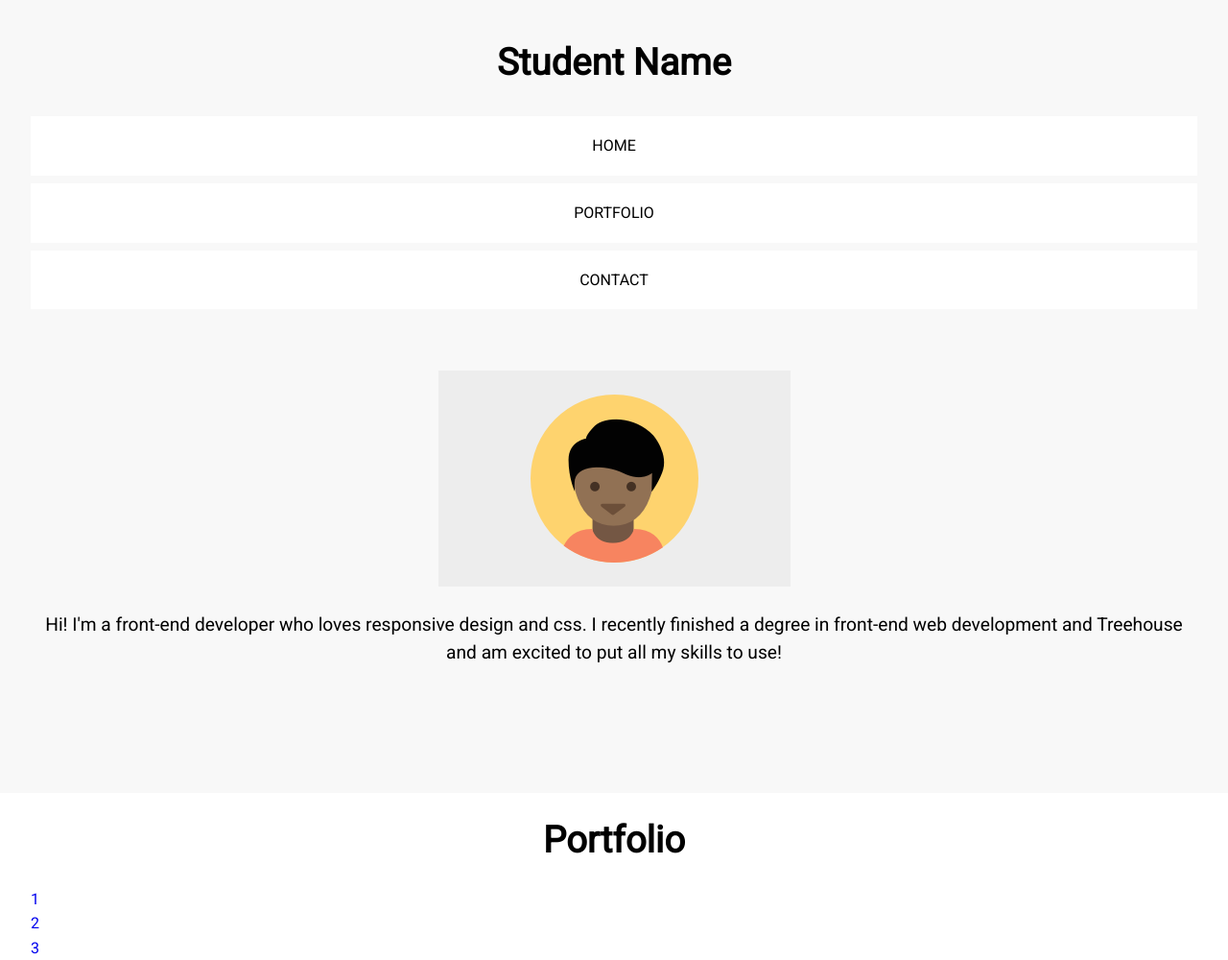
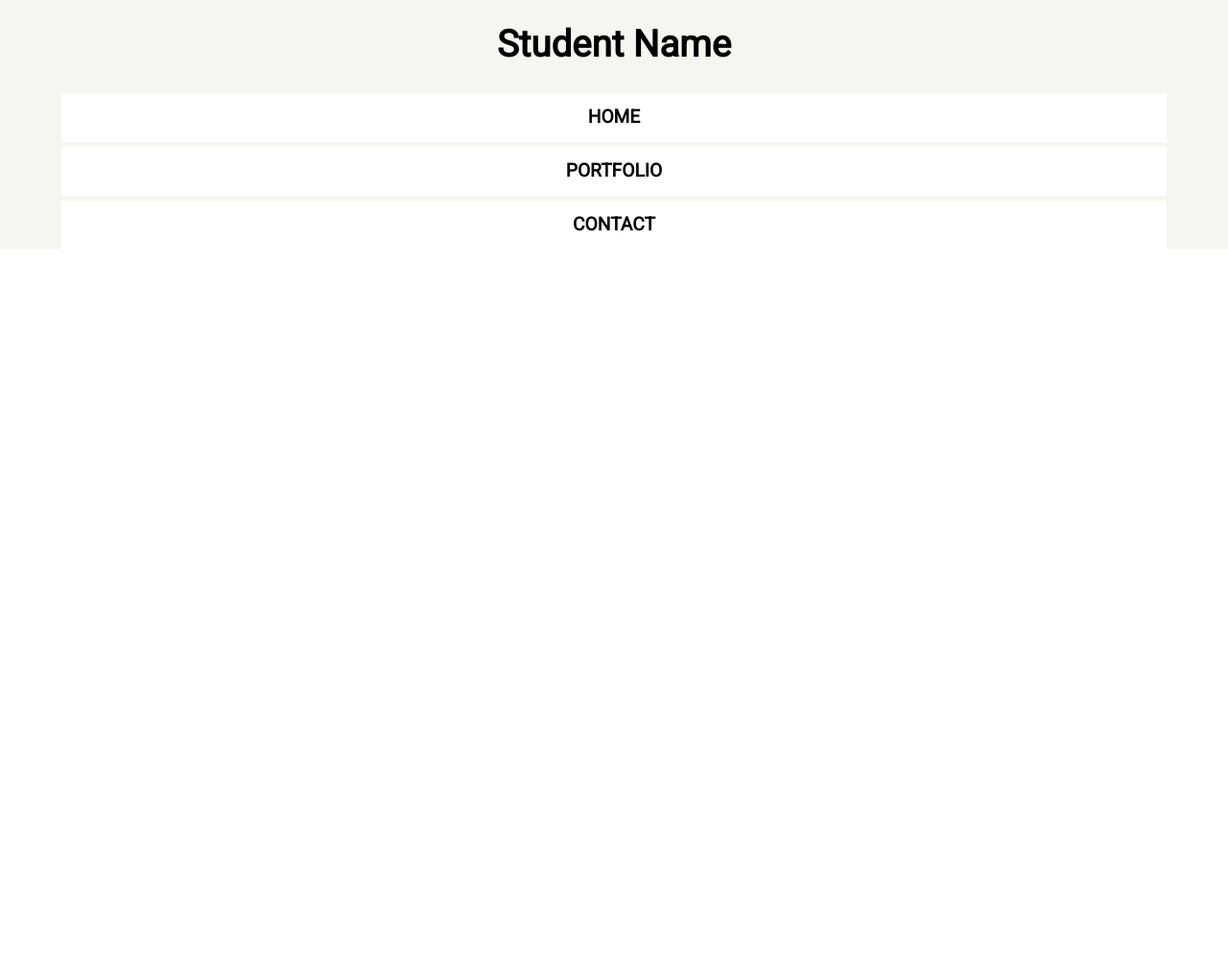
Before and after one commit to w-lindvall/fewd-project-2, a plain HTML site: page index.html in a window 1280 px wide. Shown: the whole page at 96% size. After the commit the page ends 800 px from the top, so only its background shows below. Drawn offline with Linux system fonts and the light colour scheme.

Commit message:
Refactoring

```diff
--- a/css/styles.css
+++ b/css/styles.css
@@ -1,107 +1,61 @@
-/* - - - -  Base Element Styles - - - - */
-
+/* Global Layout Set-up */
 * {
   box-sizing: border-box;
 }
 
 body {
+  margin: 0;
+  padding: 0;
+  line-height: 1.6;
+  text-align: center;
   font-family: 'Roboto', sans-serif;
-    line-height: 1.6;
 }
 
+h2,
+h3 {
+  font-size: 1.2em;
+}
+
+h3 {
+  font-weight: lighter;
+}
+
+/* Link Styles */
 a {
   text-decoration: none;
 }
 
-
-img {
-    max-width: 100%;
+/* Section Styles */
+.container {
+  width: 90%;
+  margin: 0 auto;
 }
 
-figure {
-    margin: 0;
-    max-width: 100%;
+.main-header,
+.bio {
+  background: #f7f5f0;
+  text-align: center;
 }
 
-figcaption {
-    font-size: .9em;
-    line-height: 1.5;
-    padding: 1em;
-    bottom: 0;
-    width: 100%;
-}
-
-/* - - - -  Base Layout Styles - - - - */
-
-/* - - - - (Navigation) - - - - */
-
+/* Main Header */
 .title {
   font-size: 2.4em;
+  font-weight: bolder;
   margin: 0;
-}
-
-.title,
-.main-nav a {
-    text-align: center;
-    display: block;
-    padding: 18px 0;
-    width: 100%;
+  padding: .4em 0;
 }
 
 .main-nav a {
-    font-size: 1em;
   color: black;
+  background-color: white;
+  font-size: 1.2em;
   text-transform: uppercase;
-    background-color: white;
-    margin-top: .5em;
+  font-weight: bolder;
+  display: block;
+  padding: 10px 15px;
+  margin-top: 5px;
 }
 
 .main-nav a:hover {
   color: darkgrey;
 }
-
-
-/* - - - - (Layout Containers) - - - - */
-
-.wrap {
-    min-height: calc(100vh - 89px);
-}
-
-.container {
-    width: 95%;
-    margin: 0 auto;
-}
-
-.main-header {
-    background-color: #F8F8F8;
-    padding-top: 1em;
-    padding-bottom: 5em;
-}
-
-.portfolio-nav {
-    background-color: #FFF;
-}
-
-/* - - - - (Images) - - - - */
-
-.profile {
-    text-align: center;
-    line-height: 1.5;
-    width: 100%;
-    padding-top: 4em;
-    padding-bottom: 2em;
-    padding-left: 1em;
-    padding-right: 1em;
-}
-
-.bio {
-    font-size: 1.2em;
-}
-
-/* - - - - Float clearfix - - - - */
-
-.clearfix::after {
-    content: " ";
-    display: table;
-    clear: both;
-}
--- a/index.html
+++ b/index.html
@@ -3,53 +3,49 @@
 
 <head>
     <meta charset="UTF-8">
+    <title>Project 2</title>
     <meta name="viewport" content="width=device-width, initial-scale=1.0">
     <link href="https://fonts.googleapis.com/css?family=Roboto" rel="stylesheet" type="text/css">
     <link rel="stylesheet" href="css/normalize.css">
     <link rel="stylesheet" href="css/styles.css">
-    <title>Project 2</title>
 </head>
 
 <body>
     <div class="wrap">
 
-    <header class="main-header">
+        <nav class="main-header">
 
-        <nav class="container clearfix">
+            <div class="container clearfix">
+
                 <h1 class="title">Student Name</h1>
                 <ul class="main-nav">
                     <li><a href="#">Home</a></li>
                     <li><a href="#">Portfolio</a></li>
                     <li><a href="#">Contact</a></li>
                 </ul>
+
+            </div>
         </nav>
 
-        <div class="profile">
-            <figure>
-                <img src="img/responsive-layout-profile.png" alt="Profile Avatar">
-                <figcaption class="bio">
-                    Hi! I'm a front-end developer who loves responsive design and css.
-                    I recently finished a degree in front-end web development and Treehouse and am
-                    excited to put all my skills to use!
-                </figcaption>
-            </figure>
+
+        <div class="bio">
+
         </div>
 
 
-    </header><!--/.main-header-->
-
         <div class="portfolio">
 
-        <nav class="container clearfix">
-            <h2 class="title">Portfolio</h2>
-            <ul class="portfolio-nav">
-                <li><a href="#">1</a></li>
-                <li><a href="#">2</a></li>
-                <li><a href="#">3</a></li>
-            </ul>
-        </nav>
+        </div>
 
-    </div><!--/.portfolio-->
+
+        <div class="contact">
+
+        </div>
+
+
+        <footer>
+
+        </footer>
 
     </div>
 </body>
```
Lines whose indentation alone changed are shown as unchanged.
